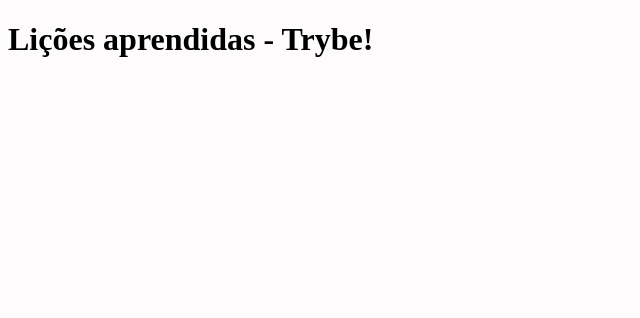
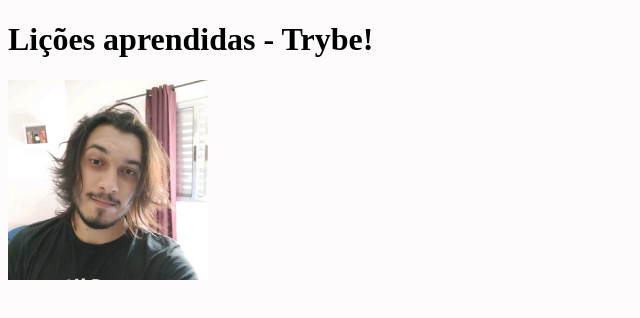
Before and after one commit to wxluiz/lessons-learned, a website: page index.html in a window 1280 px wide. Shown: the whole page, without its empty margins (0-640 px from the left). Drawn offline with Linux system fonts and the light colour scheme.

Commit message:
Requisito 3 feito

```diff
--- a/index.html
+++ b/index.html
@@ -11,5 +11,6 @@
     <header id="cabecalho">
         <h1 id="titulo">Lições aprendidas - Trybe!</h1>
     </header>
+    <img id="minha_foto" src="./EU.jpeg" width="200px">
 </body>
 </html>
```
Also changed, not shown: EU.jpeg (added).
